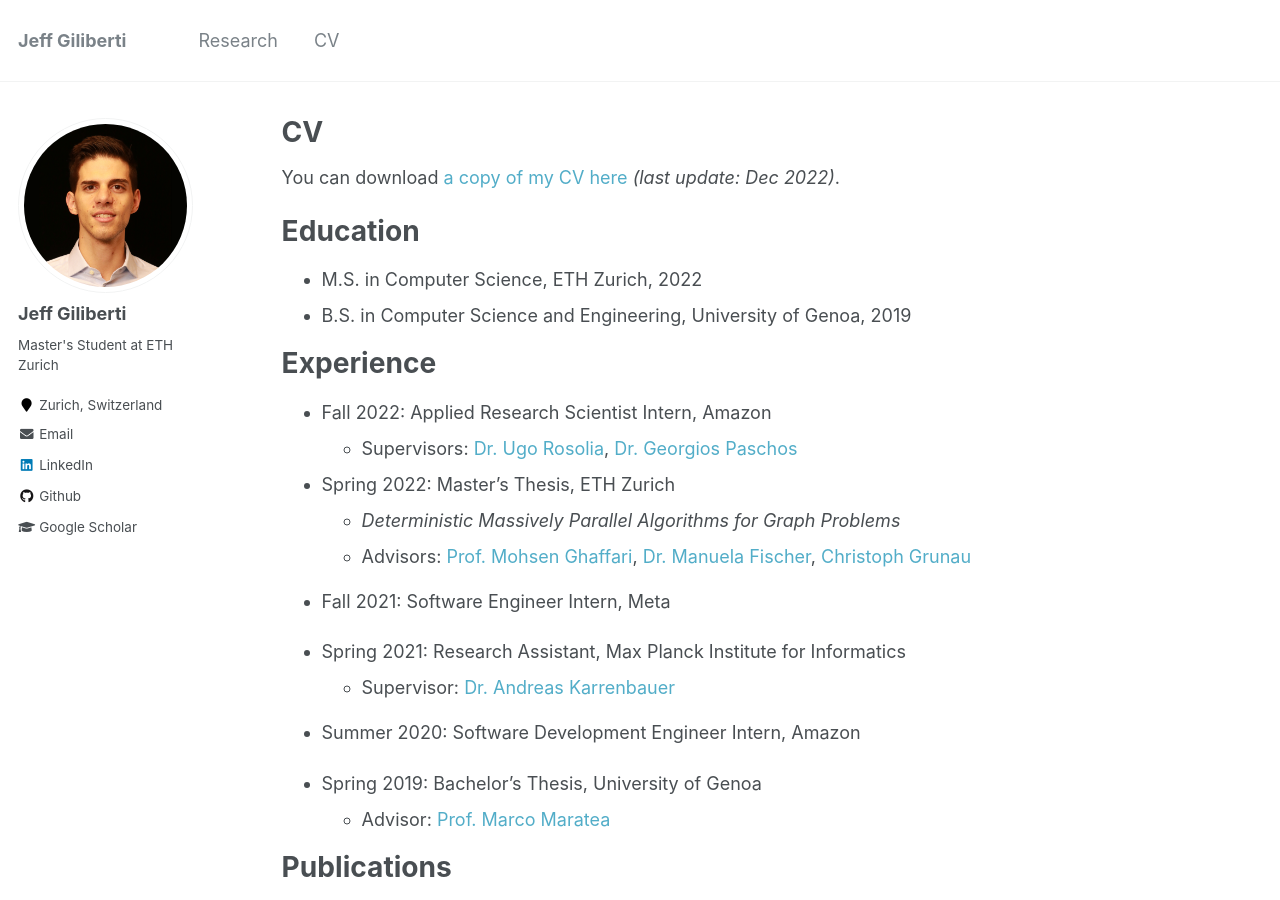
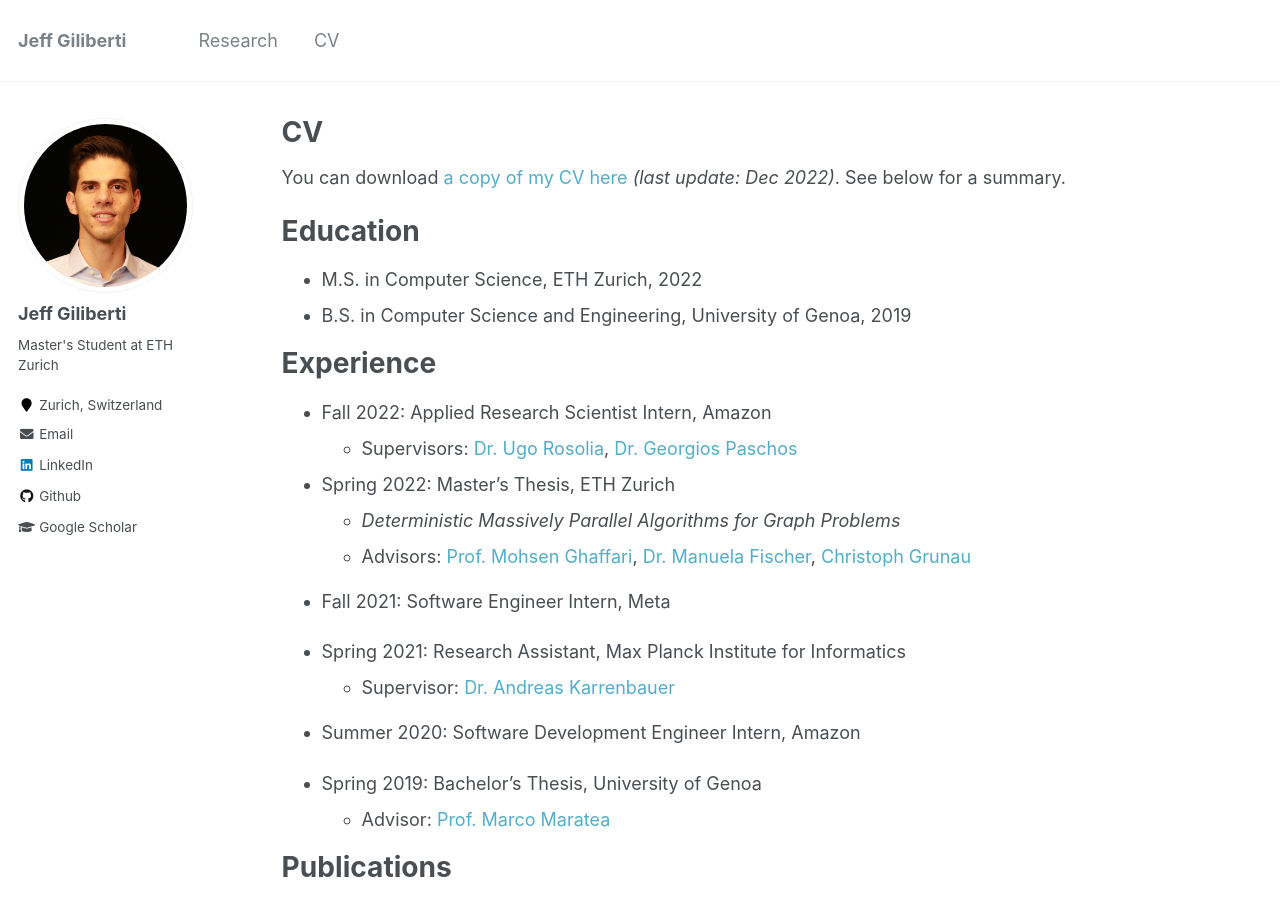
Before and after one commit to JeffG22/JeffG22.github.io, a Jekyll site: the page built from _pages/cv.md, in a window 1280 px wide and 900 px high. Built offline with Jekyll 4.4.1, drawn with Linux system fonts in a browser that asks for light colours.

Commit message:
update sentence

```diff
--- a/_pages/cv.md
+++ b/_pages/cv.md
@@ -10,7 +10,7 @@ redirect_from:
 
 {% include base_path %}
 
-You can download <a href="https://JeffG22.github.io/files/jgiliberti_CV.pdf">a copy of my CV here</a> <i>(last update: Dec 2022)</i>.
+You can download <a href="https://JeffG22.github.io/files/jgiliberti_CV.pdf">a copy of my CV here</a> <i>(last update: Dec 2022)</i>. See below for a summary.
 
 Education
 ======
```
